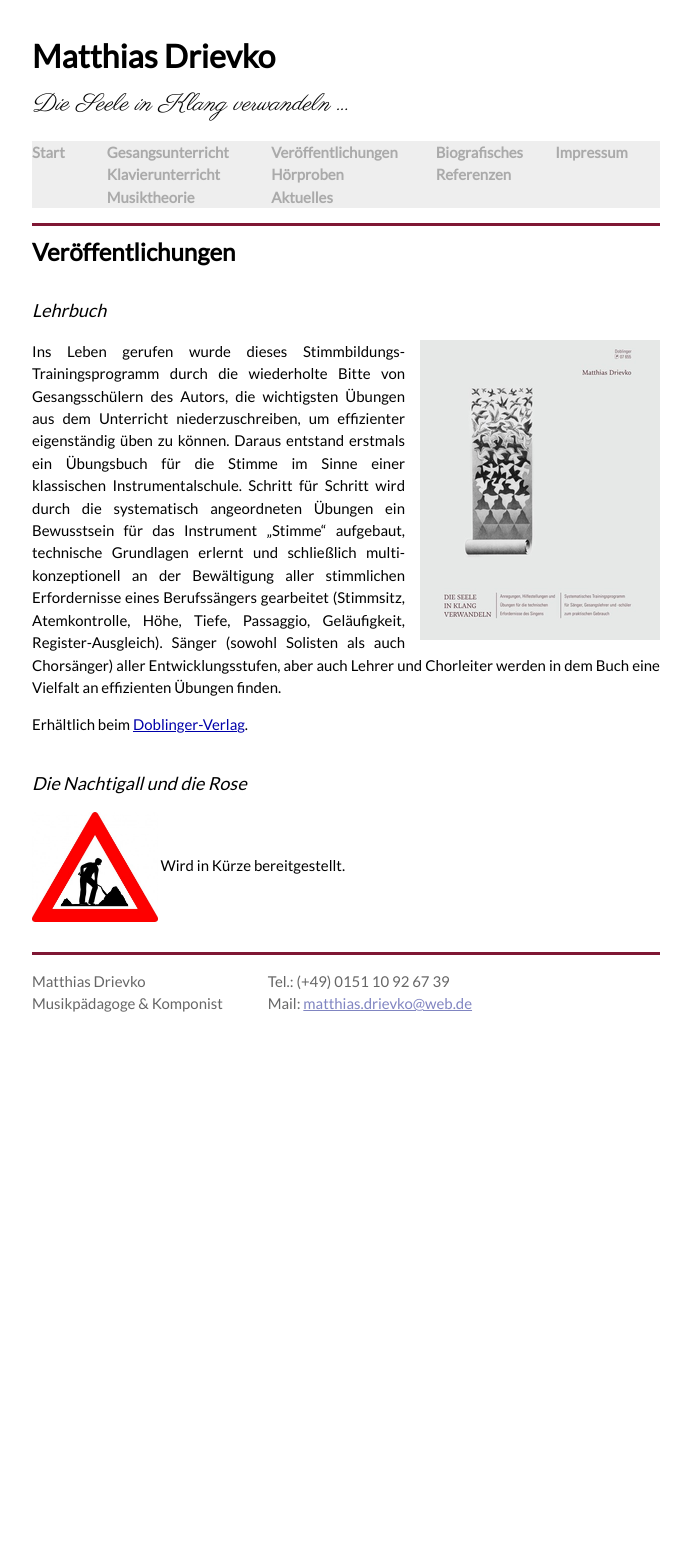
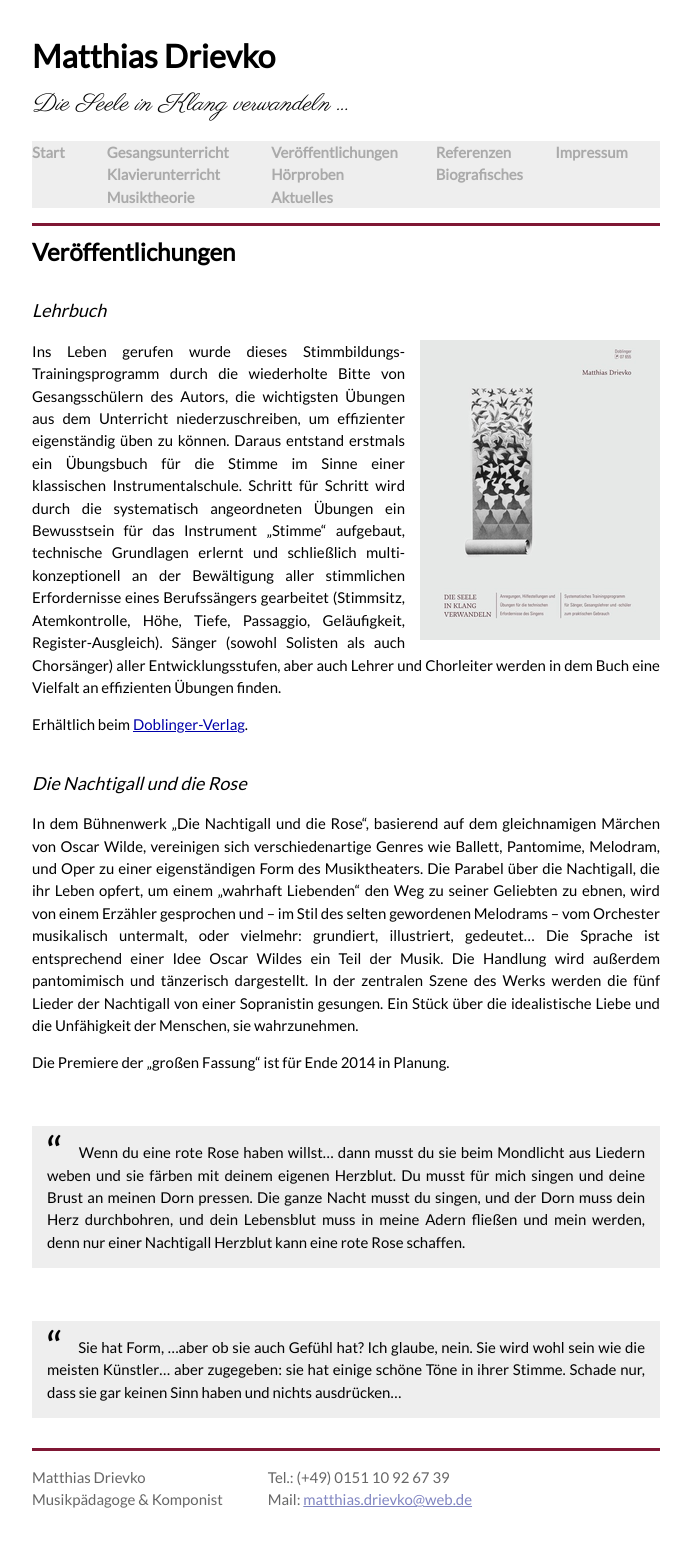
Before and after one commit to drievko/drievko.github.io, a Jekyll site: the page built from veroeffentlichungen.md, in a window 1280 px wide. Shown: the whole page, without its empty margins (294-985 px from the left). Built offline with Jekyll 4.4.1, drawn with Linux system fonts in a browser that asks for light colours; Markdown is read by kramdown in place of the engine named in the settings; before the commit the page ends 1059 px from its top, so only the background shows below that.

Commit message:
Add "Nachtigall und die Rose".

```diff
--- a/_layouts/default.html
+++ b/_layouts/default.html
@@ -42,8 +42,8 @@
                   </li>
                   <li>
                     <ul>
+                      <li><a href="/referenzen">Referenzen</a></li>
                       <li><a href="/biografisches">Biografisches</a></li>
-                      <li><a href="/referenzen">Referenzen</a></li>
                     </ul>
                   </li>
                   <li><a style="width: 7em;" href="/impressum">Impressum</a></li>
--- a/veroeffentlichungen.md
+++ b/veroeffentlichungen.md
@@ -20,6 +20,14 @@ Erhältlich beim [Doblinger-Verlag](http://www.doblinger.at/Die_Seele_in_Klang_v
 Die Nachtigall und die Rose
 ---------------------------
 
+In dem Bühnenwerk „Die Nachtigall und die Rose“, basierend auf dem gleichnamigen Märchen von Oscar Wilde, vereinigen sich verschiedenartige Genres wie Ballett, Pantomime, Melodram, und Oper zu einer eigenständigen Form des Musiktheaters. Die Parabel über die Nachtigall, die ihr Leben opfert, um einem „wahrhaft Liebenden“ den Weg zu seiner Geliebten zu ebnen, wird von einem Erzähler gesprochen und – im Stil des selten gewordenen Melodrams – vom Orchester musikalisch untermalt, oder vielmehr: grundiert, illustriert, gedeutet... Die Sprache ist entsprechend einer Idee Oscar Wildes ein Teil der Musik. Die Handlung wird außerdem pantomimisch und tänzerisch dargestellt. In der zentralen Szene des Werks werden die fünf Lieder der Nachtigall von einer Sopranistin gesungen. Ein Stück über die idealistische Liebe und die Unfähigkeit der Menschen, sie wahrzunehmen.
 
-<img style="width: 20%; height: 20%; vertical-align: middle;" src="/assets/baustelle.jpg">
-Wird in Kürze bereitgestellt.
+Die Premiere der „großen Fassung“ ist für Ende 2014 in Planung.
+
+<br />
+
+> Wenn du eine rote Rose haben willst... dann musst du sie beim Mondlicht aus Liedern weben und sie färben mit deinem eigenen Herzblut. Du musst für mich singen und deine Brust an meinen Dorn pressen. Die ganze Nacht musst du singen, und der Dorn muss dein Herz durchbohren, und dein Lebensblut muss in meine Adern fließen und mein werden, denn nur einer Nachtigall Herzblut kann eine rote Rose schaffen.
+
+<br />
+
+> Sie hat Form, ...aber ob sie auch Gefühl hat? Ich glaube, nein. Sie wird wohl sein wie die meisten Künstler... aber zugegeben: sie hat einige schöne Töne in ihrer Stimme. Schade nur, dass sie gar keinen Sinn haben und nichts ausdrücken...
```
